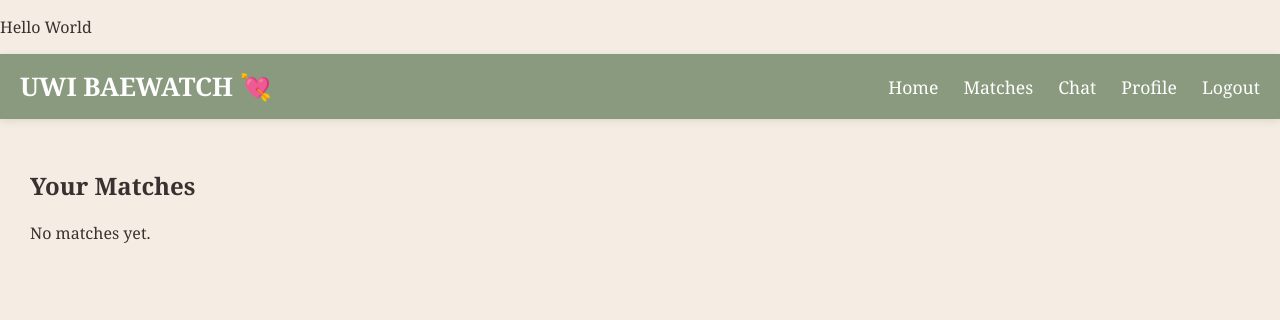
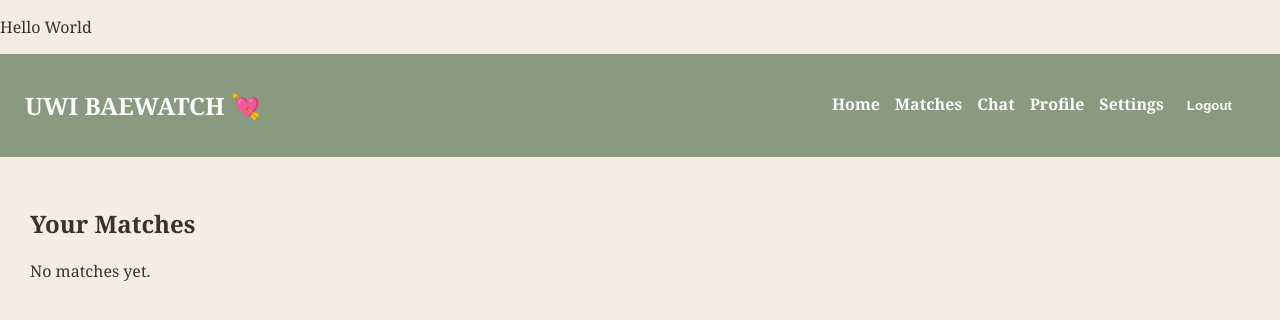
Before and after one commit to Yufraf/uwi-baewatch, a React (Create React App) app: page /matches in a window 1280 px wide. Shown: the top 320 px of the page. Built offline with nearby package versions, Linux system fonts and the light colour scheme.

Commit message:
More Cleansing up the codebase and making it more organized. This commit includes modifications to several files, including App.js, Navbar.js, index.js, and various pages. The changes aim to improve the structure and readability of the code while maintaining functionality.

```diff
--- a/src/App.js
+++ b/src/App.js
@@ -1 +1 @@
-export { default } from './pages/App';
+export { default } from "./pages/App";
--- a/src/components/Navbar.js
+++ b/src/components/Navbar.js
@@ -1,36 +1,25 @@
-import { Link } from "react-router-dom";
+import { Link, useNavigate } from "react-router-dom";
 
 export default function Navbar() {
-    return (
-        <nav style={{
-            backgroundColor: "#8A9A7F",   // Sage Green
-            color: "white",
-            padding: "15px 20px",
-            display: "flex",
-            alignItems: "center",
-            justifyContent: "space-between",
-            fontFamily: "Georgia, serif",
-            fontSize: "1.4rem",
-            boxShadow: "0 2px 8px rgba(0,0,0,0.1)"
-        }}>
+  const navigate = useNavigate();
 
-            {/* Logo */}
-            <div style={{ fontWeight: "bold", fontSize: "1.6rem" }}>
-                UWI BAEWATCH 💘
-            </div>
+  const handleLogout = () => {
+    localStorage.removeItem("loggedIn");
+    localStorage.removeItem("currentUser");
+    navigate("/login");
+  };
 
-            {/* Navigation Links */}
-            <div style={{
-                display: "flex",
-                gap: "25px",
-                fontSize: "1.1rem"
-            }}>
-                <Link to="/home" style={{ color: "white", textDecoration: "none" }}>Home</Link>
-                <Link to="/matches" style={{ color: "white", textDecoration: "none" }}>Matches</Link>
-                <Link to="/chat" style={{ color: "white", textDecoration: "none" }}>Chat</Link>
-                <Link to="/profile" style={{ color: "white", textDecoration: "none" }}>Profile</Link>
-                <Link to="/login" style={{ color: "white", textDecoration: "none" }}>Logout</Link>
-            </div>
-        </nav>
-    );
+  return (
+    <nav className="navbar">
+      <h2>UWI BAEWATCH 💘</h2>
+      <div className="nav-links">
+        <Link to="/home">Home</Link>
+        <Link to="/matches">Matches</Link>
+        <Link to="/chat">Chat</Link>
+        <Link to="/profile">Profile</Link>
+        <Link to="/settings">Settings</Link>
+        <button onClick={handleLogout}>Logout</button>
+      </div>
+    </nav>
+  );
 }
--- a/src/index.js
+++ b/src/index.js
@@ -5,13 +5,11 @@ import App from './App';
 import reportWebVitals from './reportWebVitals';
 
 const root = ReactDOM.createRoot(document.getElementById('root'));
+
 root.render(
   <React.StrictMode>
     <App />
   </React.StrictMode>
 );
 
-// If you want to start measuring performance in your app, pass a function
-// to log results (for example: reportWebVitals(console.log))
-// or send to an analytics endpoint. Learn more: https://bit.ly/CRA-vitals
 reportWebVitals();
--- a/src/pages/App.js
+++ b/src/pages/App.js
@@ -5,7 +5,7 @@ import Signup from "./signup";
 import Home from "./home";
 import Matches from "./matches";
 import Chat from "./Chat";
-import Profile from "./Profile";
+import Profile from "./Proflie";
 import Settings from "./Settings";
 
 function App() {
--- a/src/pages/home.js
+++ b/src/pages/home.js
@@ -18,10 +18,12 @@ export default function Home() {
   const handleLike = () => {
     const currentUser = users[index];
     const existingMatches = JSON.parse(localStorage.getItem("matches")) || [];
-    if (currentUser) {
+
+    if (!existingMatches.some((match) => match.id === currentUser.id)) {
       existingMatches.push(currentUser);
       localStorage.setItem("matches", JSON.stringify(existingMatches));
     }
+
     setIndex(index + 1);
   };
 
```
Also changed, not shown: src/pages/landing.js (line endings or trailing spaces).
